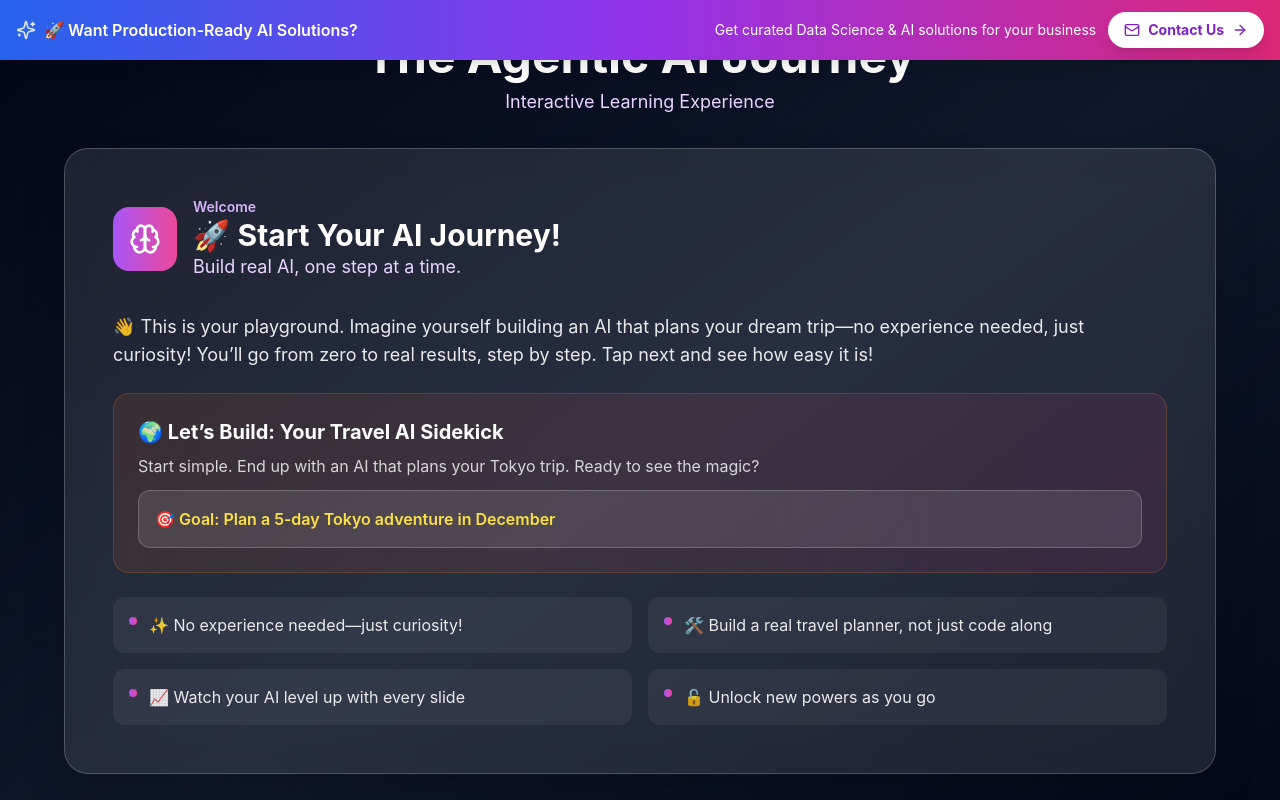
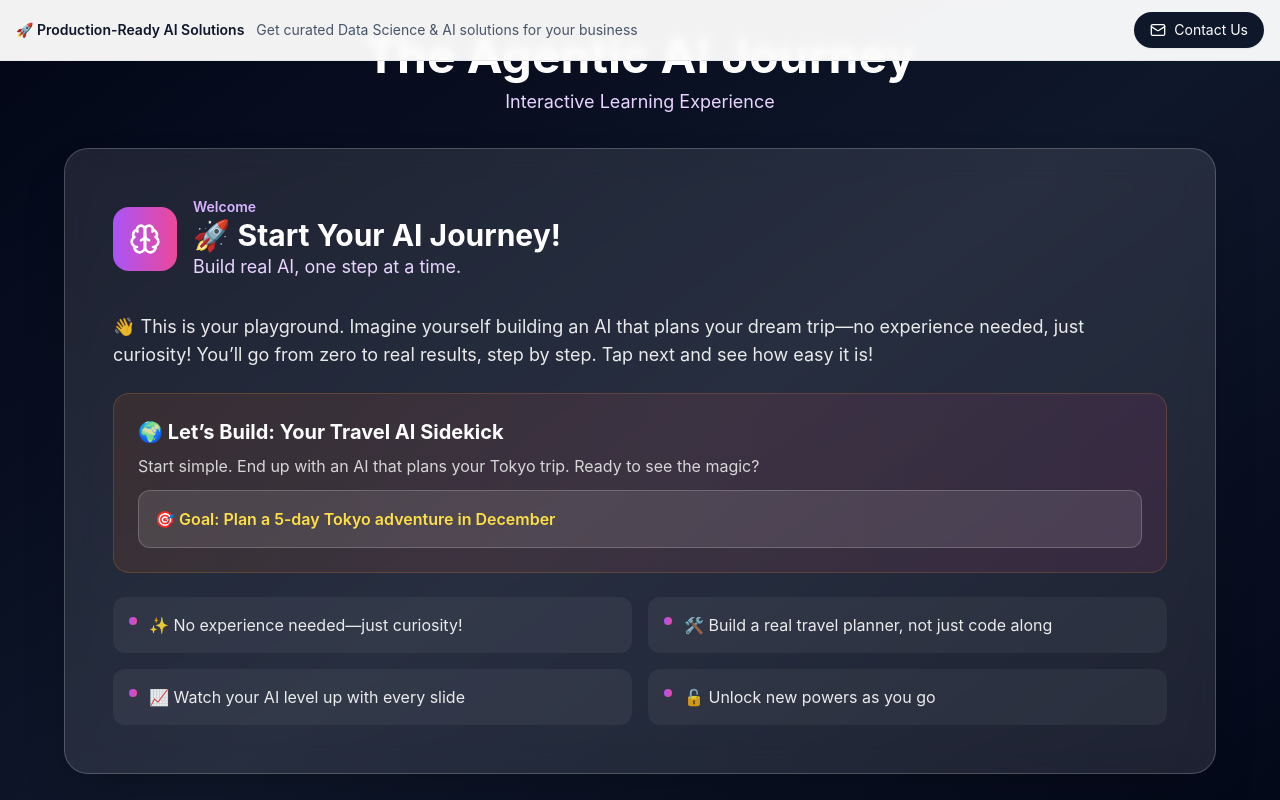
Before and after one commit to vjeai09/agenticai-demo, a React (Vite) app in the folder agentic-demo-frontend/: page / in a window 1280 px wide. Shown: the top 800 px of the page. Built offline with nearby package versions, Linux system fonts and the light colour scheme.

Commit message:
UI: simplify ContactBanner to clean, minimal design with visible email CTA

```diff
--- a/agentic-demo-frontend/src/components/ContactBanner.jsx
+++ b/agentic-demo-frontend/src/components/ContactBanner.jsx
@@ -1,34 +1,29 @@
 import { motion } from 'framer-motion'
-import { Mail, Sparkles, ArrowRight } from 'lucide-react'
+import { Mail } from 'lucide-react'
 
 export default function ContactBanner() {
   return (
     <motion.div
-      initial={{ opacity: 0, y: -20 }}
+      initial={{ opacity: 0, y: -8 }}
       animate={{ opacity: 1, y: 0 }}
-      className="fixed top-0 left-0 right-0 z-50 bg-gradient-to-r from-blue-600 via-purple-600 to-pink-600 shadow-lg"
+      transition={{ duration: 0.28 }}
+      className="fixed top-0 left-0 right-0 z-50 bg-white/95 backdrop-blur-sm border-b border-gray-200"
     >
       <div className="max-w-7xl mx-auto px-4 py-3">
-        <div className="flex flex-col md:flex-row items-center justify-between gap-2 text-white">
-          <div className="flex items-center gap-2">
-            <Sparkles className="w-5 h-5 animate-pulse" />
-            <p className="text-sm md:text-base font-semibold">
-              🚀 Want Production-Ready AI Solutions?
-            </p>
+        <div className="flex items-center justify-between gap-4">
+          <div className="flex items-center gap-3 min-w-0">
+            <div className="text-sm font-semibold text-slate-900 truncate">🚀 Production-Ready AI Solutions</div>
+            <div className="hidden sm:block text-sm text-slate-600 truncate">Get curated Data Science & AI solutions for your business</div>
           </div>
-          <div className="flex items-center gap-3">
-            <p className="text-xs md:text-sm">
-              Get curated Data Science & AI solutions for your business
-            </p>
+
           <a
             href="mailto:vjeai.tech@gmail.com"
-              className="flex items-center gap-2 px-4 py-2 bg-white text-purple-700 rounded-full font-bold text-xs md:text-sm hover:bg-gray-100 transition-all shadow-lg hover:scale-105 active:scale-95"
+            aria-label="Contact us by email"
+            className="inline-flex items-center gap-2 px-4 py-2 bg-slate-900 text-white rounded-full text-sm shadow-sm hover:bg-slate-800 focus:outline-none focus:ring-2 focus:ring-slate-300"
           >
             <Mail className="w-4 h-4" />
             Contact Us
-              <ArrowRight className="w-4 h-4" />
           </a>
-          </div>
         </div>
       </div>
     </motion.div>
```
Lines whose indentation alone changed are shown as unchanged.
